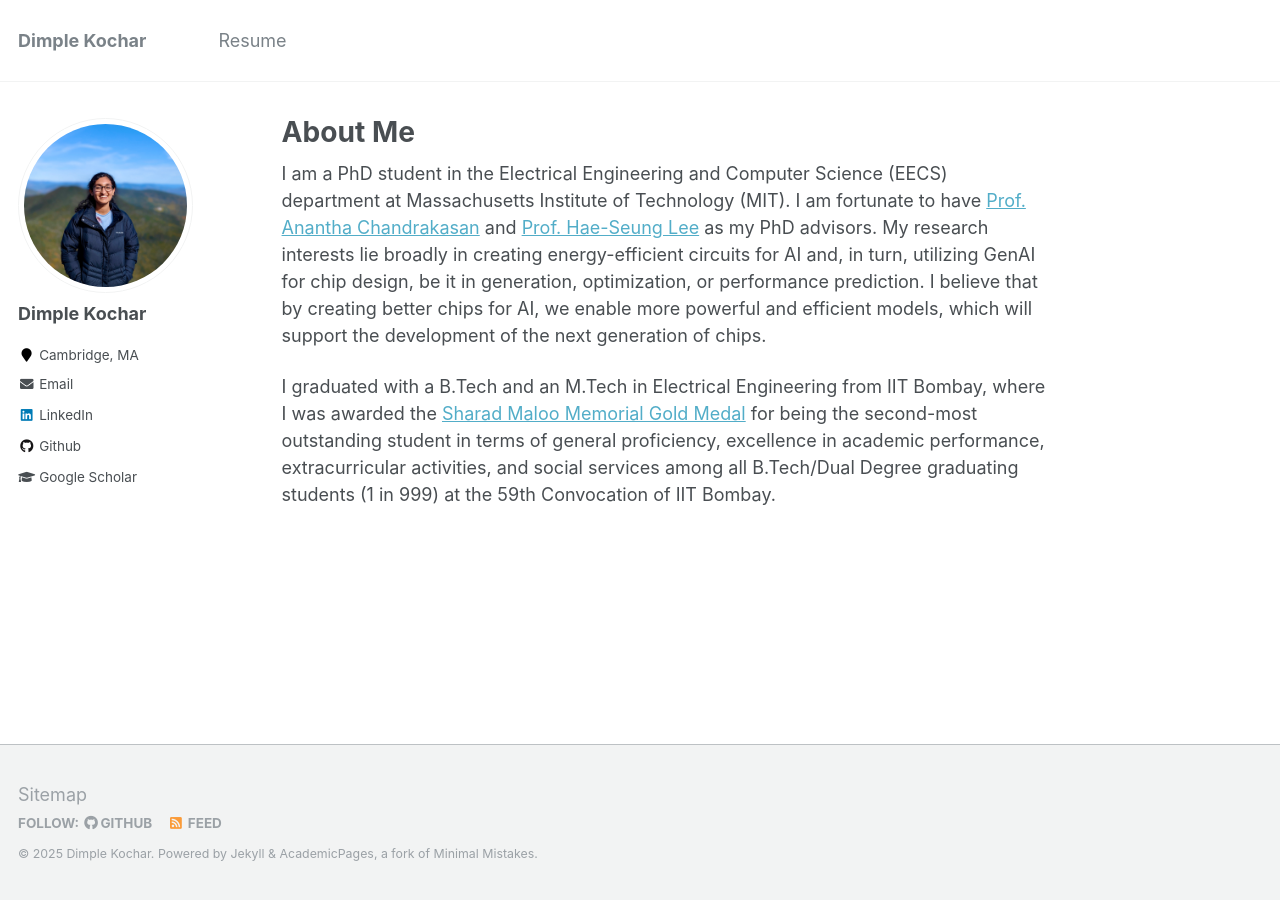
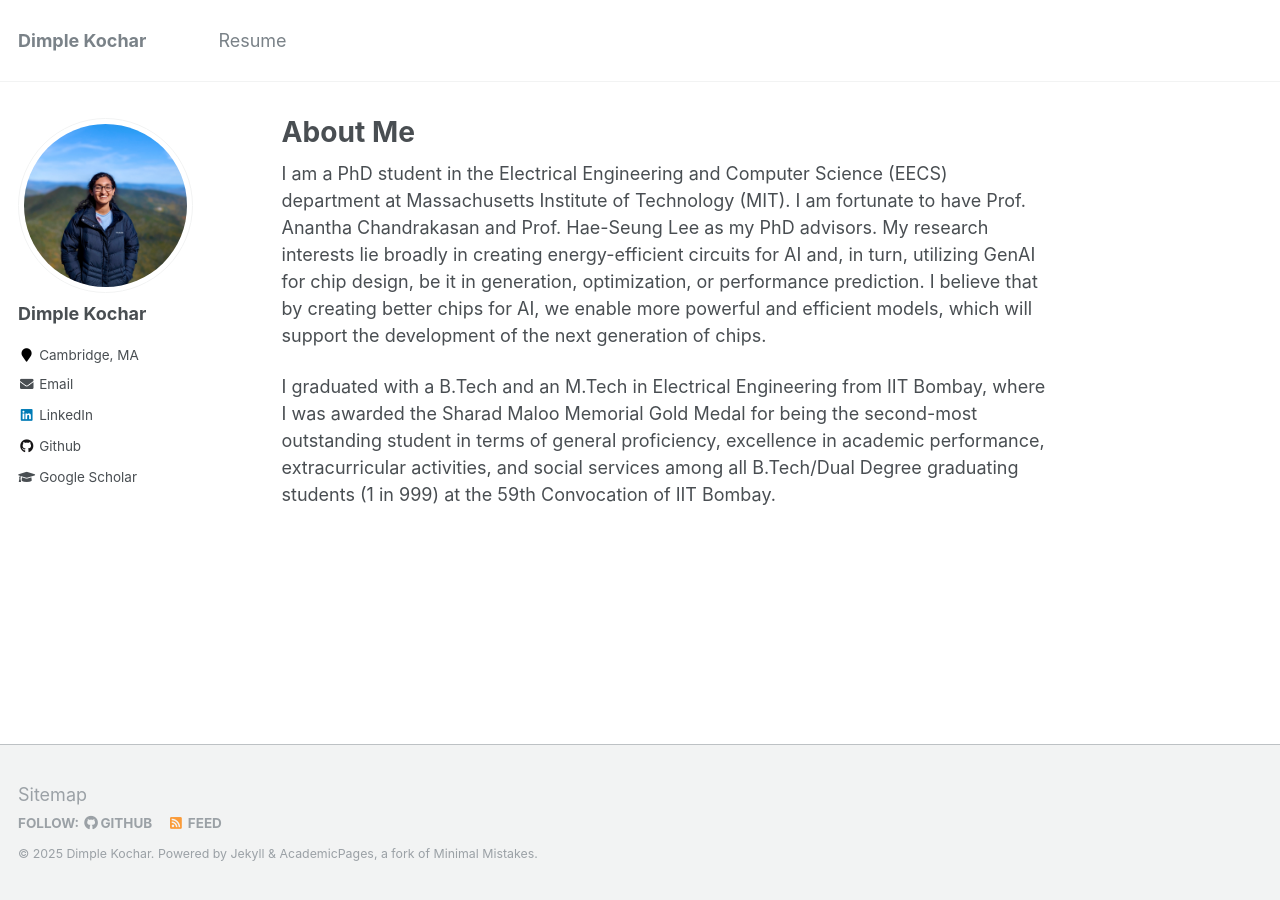
Before and after one commit to dimplekochar/dimplekochar.github.io, a Jekyll site: the page built from _pages/about.md, in a window 1280 px wide. Built offline with Jekyll 4.4.1, drawn with Linux system fonts in a browser that asks for light colours; part of the change alters nothing that is shown.

```diff
--- a/_pages/about.md
+++ b/_pages/about.md
@@ -9,6 +9,6 @@ redirect_from:
 ---
 
 
-I am a PhD student in the Electrical Engineering and Computer Science (EECS) department at Massachusetts Institute of Technology (MIT). I am fortunate to have [Prof. Anantha Chandrakasan](https://www.eecs.mit.edu/people/anantha-chandrakasan/) and [Prof. Hae-Seung Lee](https://www.eecs.mit.edu/people/hae-seung-harry-lee/) as my PhD advisors. My research interests lie broadly in creating energy-efficient circuits for AI and, in turn, utilizing GenAI for chip design, be it in generation, optimization, or performance prediction. I believe that by creating better chips for AI, we enable more powerful and efficient models, which will support the development of the next generation of chips.
+I am a PhD student in the Electrical Engineering and Computer Science (EECS) department at Massachusetts Institute of Technology (MIT). I am fortunate to have Prof. Anantha Chandrakasan and Prof. Hae-Seung Lee as my PhD advisors. My research interests lie broadly in creating energy-efficient circuits for AI and, in turn, utilizing GenAI for chip design, be it in generation, optimization, or performance prediction. I believe that by creating better chips for AI, we enable more powerful and efficient models, which will support the development of the next generation of chips.
 
-I graduated with a B.Tech and an M.Tech in Electrical Engineering from IIT Bombay, where I was awarded the [Sharad Maloo Memorial Gold Medal](https://www.iitb.ac.in/newacadhome/RulesforAwardofMedalsandAcademicprizesforUGandPG.pdf) for being the second-most outstanding student in terms of general proficiency, excellence in academic performance, extracurricular activities, and social services among all B.Tech/Dual Degree graduating students (1 in 999) at the 59th Convocation of IIT Bombay.
+I graduated with a B.Tech and an M.Tech in Electrical Engineering from IIT Bombay, where I was awarded the Sharad Maloo Memorial Gold Medal for being the second-most outstanding student in terms of general proficiency, excellence in academic performance, extracurricular activities, and social services among all B.Tech/Dual Degree graduating students (1 in 999) at the 59th Convocation of IIT Bombay.
```
